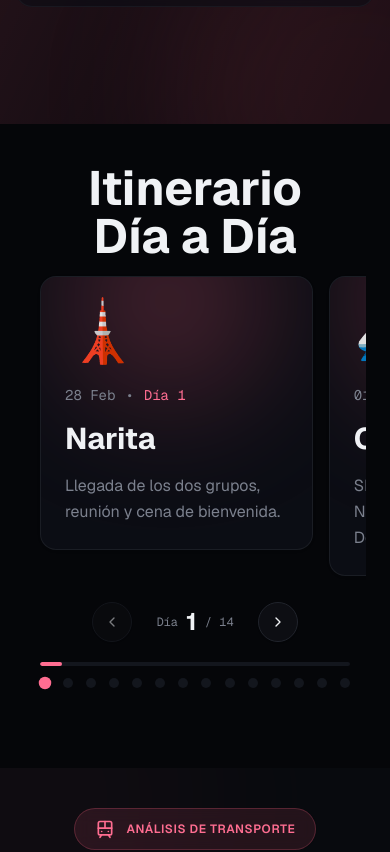
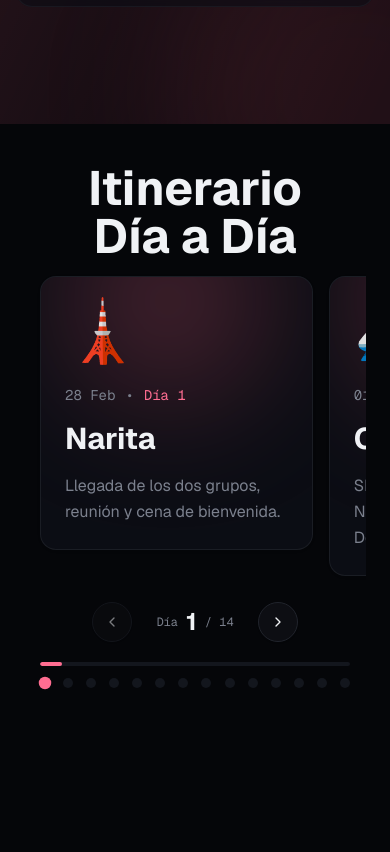
Before and after one commit to Ricaxdo/japanDays, a Next.js app in the folder japan_days/: page / in a window 390 px wide. Shown: the part 720-1572 px from the top of the page. Built offline with nearby package versions, Linux system fonts and the light colour scheme.

Commit message:
HOTHOTHO: update mobile itinerary section to use correct minimum height

```diff
--- a/japan_days/components/sections/itinerary/ItinerarySection.tsx
+++ b/japan_days/components/sections/itinerary/ItinerarySection.tsx
@@ -31,7 +31,7 @@ function ItinerarySectionMobile({
   onChangeDay,
 }: ItinerarySectionProps) {
   return (
-    <section id="itinerary" className="mb-[-200px] min-h-screen px-6 pt-5">
+    <section id="itinerary" className="min-h-[100dvh] px-6 pt-5">
       <div className="relative mx-auto">
         <div className="text-center">
           <h2 className="mt-5 text-5xl font-bold text-balance md:text-3xl">
```
